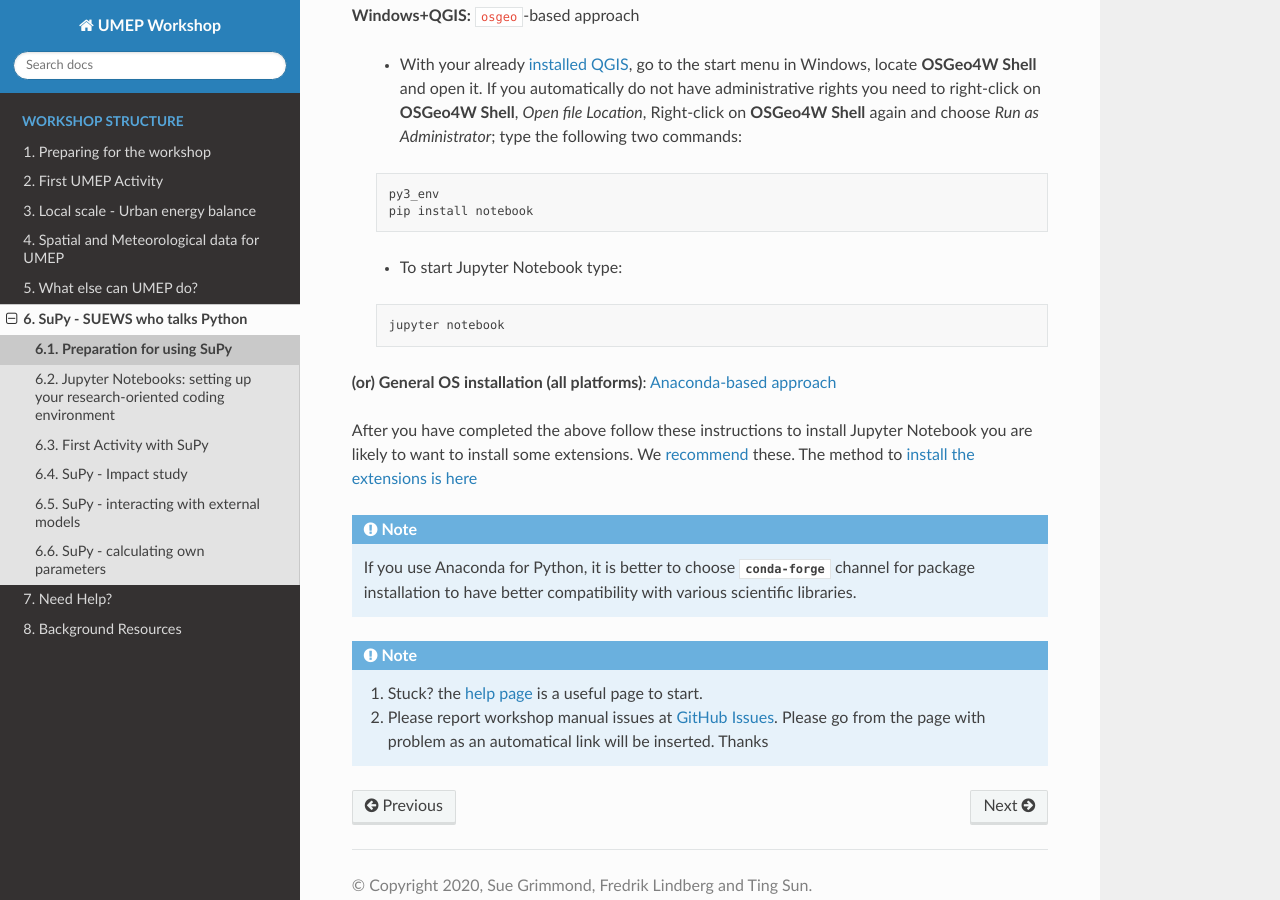
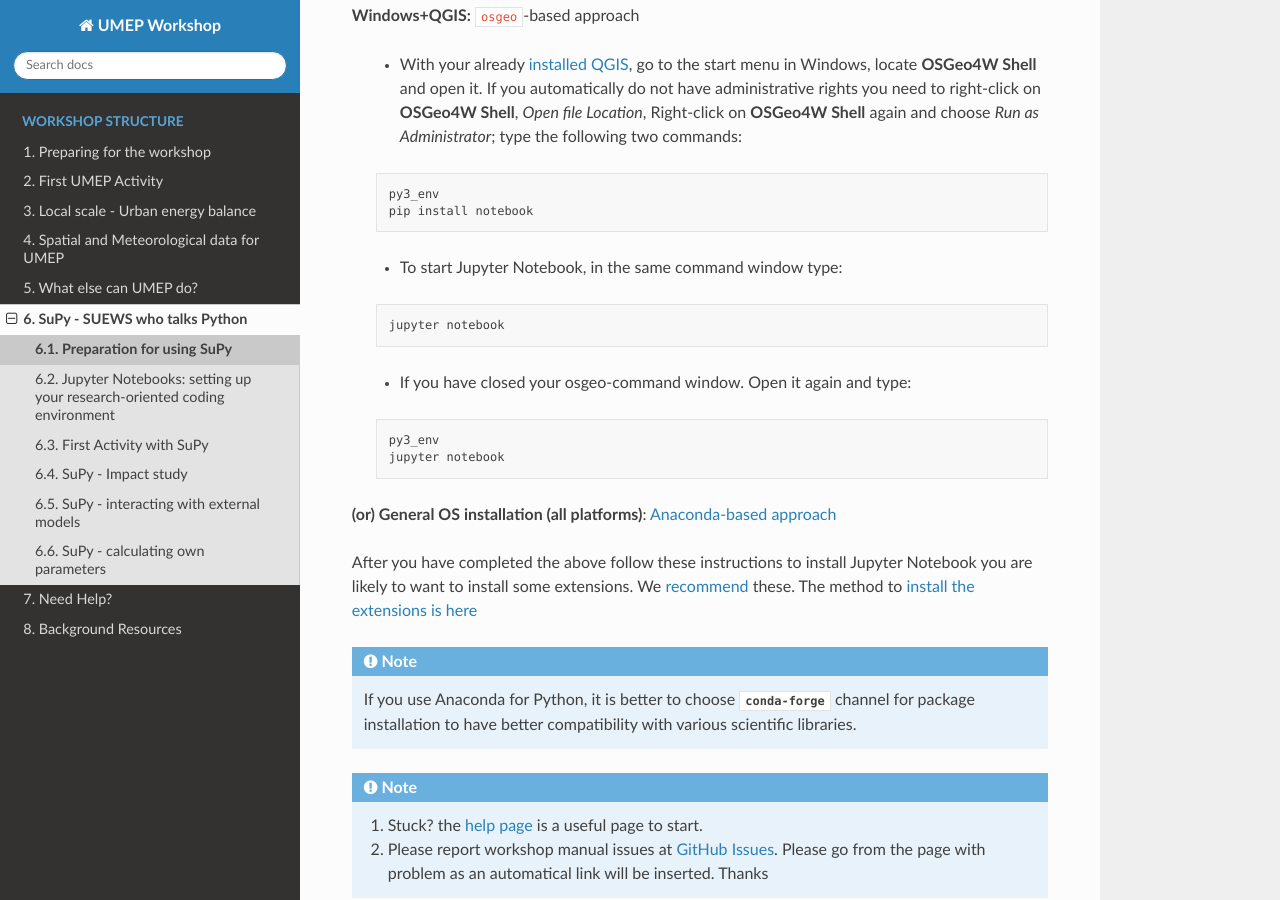
Before and after one commit to Urban-Meteorology-Reading/UMEP-Workshop, a Sphinx documentation site: the page built from source/SUPY/SuPy1.rst, in a window 1280 px wide and 900 px high, scrolled down 492 px. Built offline with Sphinx 7.4.7 and the Read the Docs theme 2.0.0, drawn with Linux system fonts in a browser that asks for light colours.

Commit message:
added info
added info on how to start  notebook and link to youtube vhannel

```diff
--- a/source/Background-Resources.rst
+++ b/source/Background-Resources.rst
@@ -48,7 +52,5 @@ Background Resources
 **Jupyter Notebooks**
 
 -  Jupyter Notebook Extension: `Installation <https://jupyter-contrib-nbextensions.readthedocs.io/en/latest/install.html>`_
-
 - `Introduction to Jupyter Notebooks  <Jupyter/JN0>`_
-
 - `Jupyter Notebook Cheatsheet <https://cheatography.com/weidadeyue/cheat-sheets/jupyter-notebook/>`_
--- a/source/SUPY/SuPy1.rst
+++ b/source/SUPY/SuPy1.rst
@@ -29,12 +29,18 @@ Preparation for using SuPy
       py3_env
       pip install notebook
 
-   - To start Jupyter Notebook type:
+   - To start Jupyter Notebook, in the same command window type:
 
    .. code-block:: SHELL
 
       jupyter notebook
 
+   - If you have closed your osgeo-command window. Open it again and type:
+
+   .. code-block:: SHELL
+
+      py3_env
+      jupyter notebook
 
 **(or) General OS installation (all platforms)**: `Anaconda-based approach <https://docs.anaconda.com/anaconda/install/>`_
 
```
Also changed, not shown: other parts of source/Background-Resources.rst (+4 -0 lines).
